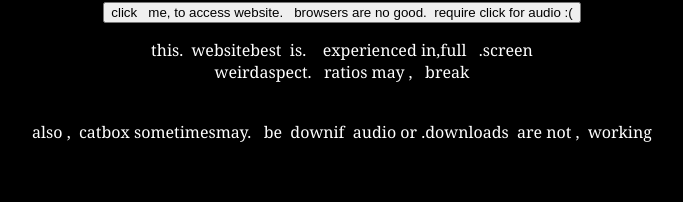
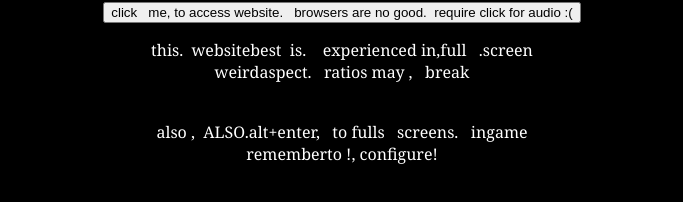
Before and after one commit to matchstickcandlegames/matchstickcandlegames, a plain HTML site: page index.html in a window 1280 px wide. Shown: the whole page, without its empty margins (298-981 px from the left). Drawn offline with Linux system fonts and the light colour scheme; a script that the page names is missing.

Commit message:
Update index.html

```diff
--- a/index.html
+++ b/index.html
@@ -31,7 +31,7 @@
       <center><form action="https://matchstickcandlegames.com/mainsite">
       <input type="submit" value="click&nbsp;&nbsp; me, to access website.&nbsp;&nbsp;&nbsp;browsers are no good.&nbsp; require click for audio :(" />
       </form></center>
-      <center><p>this.&nbsp;&nbsp;websitebest&nbsp;&nbsp;is.&nbsp;&nbsp;&nbsp;&nbsp;experienced in,full&nbsp;&nbsp;&nbsp;.screen<br>weirdaspect.&nbsp;&nbsp;&nbsp;ratios may&nbsp;,&nbsp; &nbsp;break</p><br>also&nbsp;,&nbsp;&nbsp;catbox sometimesmay.&nbsp;&nbsp;&nbsp;be &nbsp;downif&nbsp;&nbsp;audio or .downloads&nbsp; are not ,&nbsp; working</center>
+      <center><p>this.&nbsp;&nbsp;websitebest&nbsp;&nbsp;is.&nbsp;&nbsp;&nbsp;&nbsp;experienced in,full&nbsp;&nbsp;&nbsp;.screen<br>weirdaspect.&nbsp;&nbsp;&nbsp;ratios may&nbsp;,&nbsp; &nbsp;break</p><br>also&nbsp;,&nbsp;&nbsp;ALSO.alt+enter,&nbsp;&nbsp;&nbsp;to&nbsp;fulls&nbsp;&nbsp; screens. &nbsp;&nbsp;ingame <br>rememberto !, configure!</center>
     </div>
 
 
```
